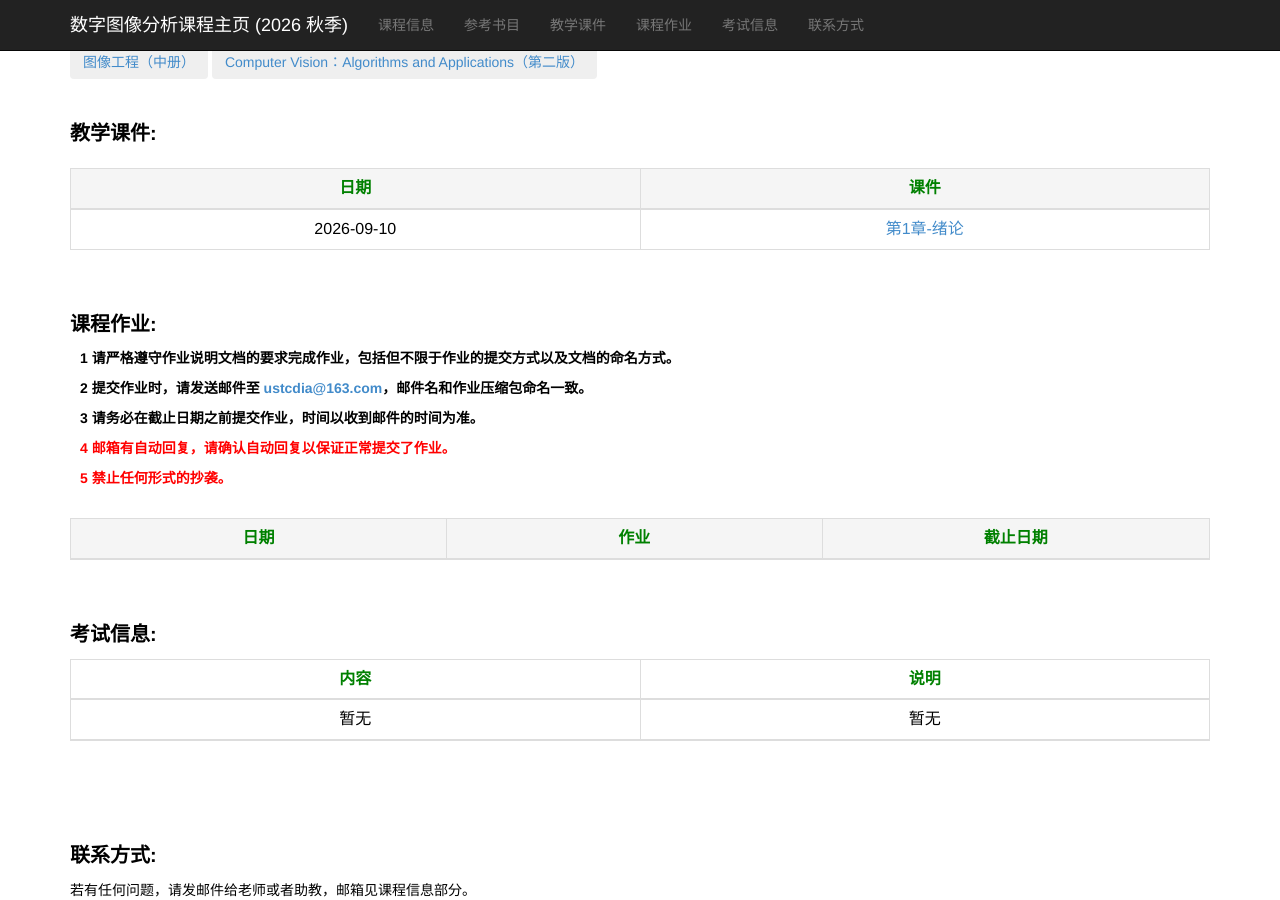
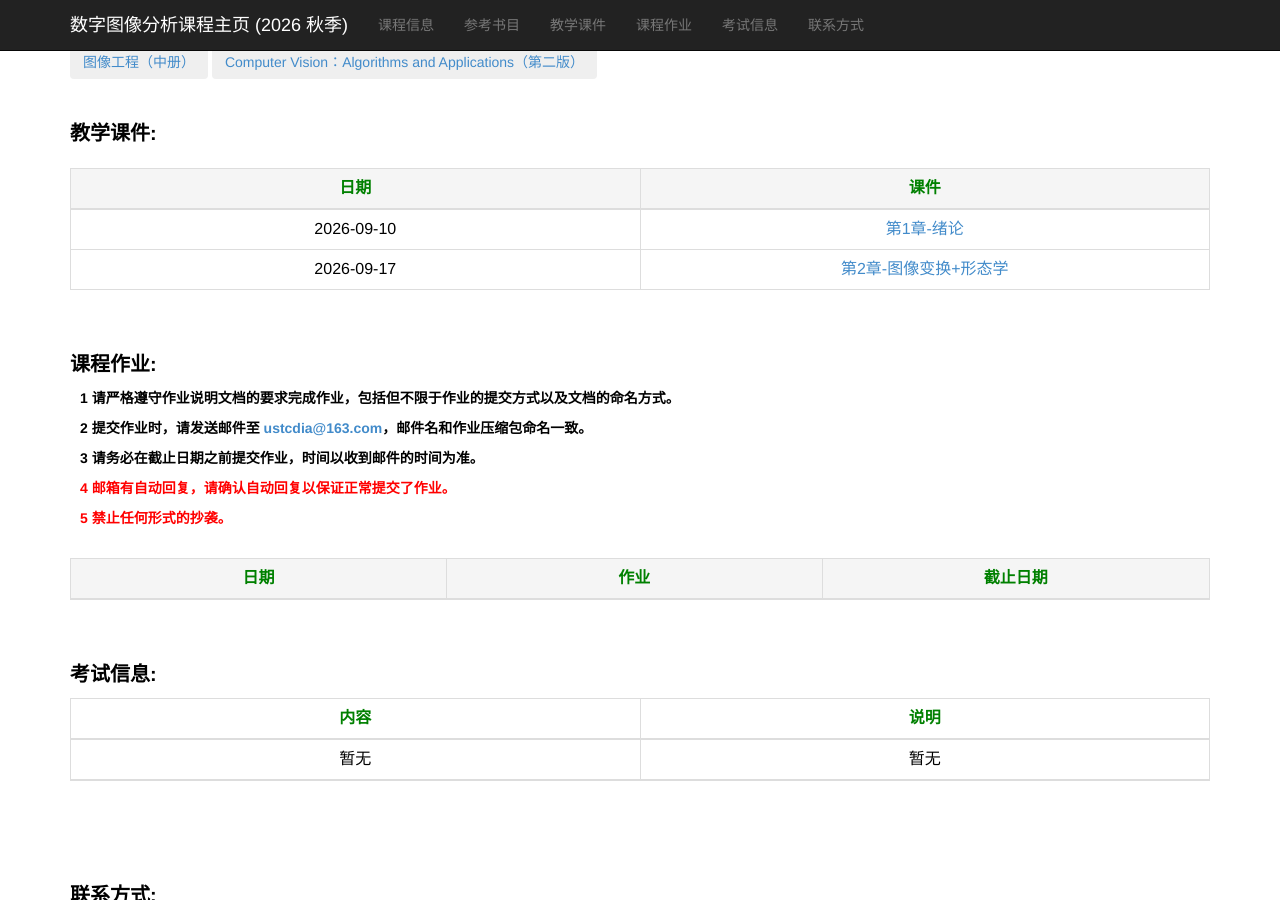
Before and after one commit to ustc-dia/ustc-dia.github.io, a Jekyll site: the page index.html, which Jekyll copies as it is, in a window 1280 px wide and 900 px high, scrolled down 658 px. Built offline with Jekyll 4.4.1, drawn with Linux system fonts in a browser that asks for light colours.

Commit message:
Add second lecture slides for 2026 autumn

```diff
--- a/index.html
+++ b/index.html
@@ -179,6 +179,11 @@
                 <tr>
                     <td>2026-09-10</td>
                     <td><a href="./slides_2026_autumn/DIA课件-第1章.pdf" target="_blank">第1章-绪论</a></td>
+                </tr>
+
+                <tr>
+                    <td>2026-09-17</td>
+                    <td><a href="./slides_2026_autumn/DIA课件-第2章.pdf" target="_blank">第2章-图像变换+形态学</a></td>
                 </tr>
 
                 <!--<tr>
```
Also changed, not shown: 1 other file.
